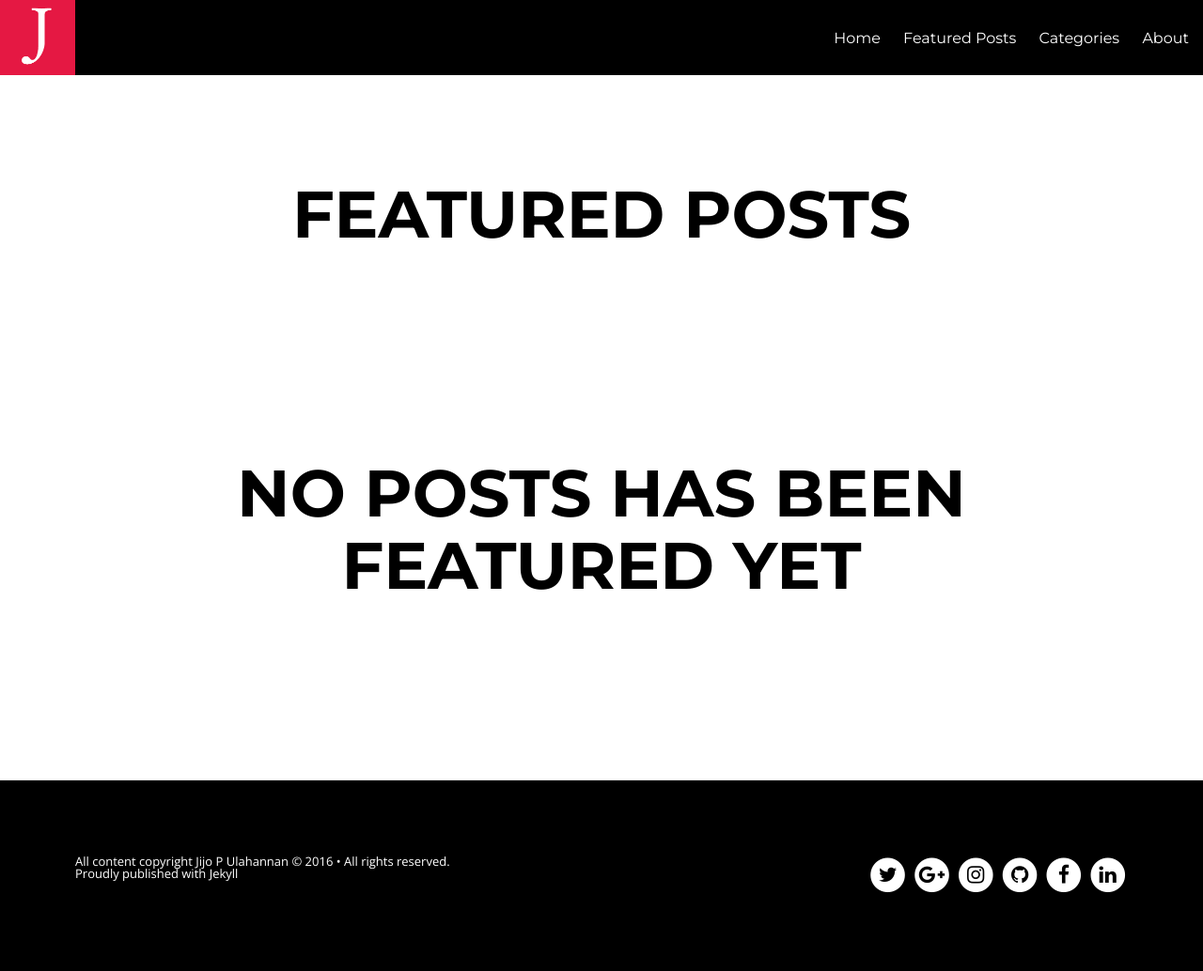
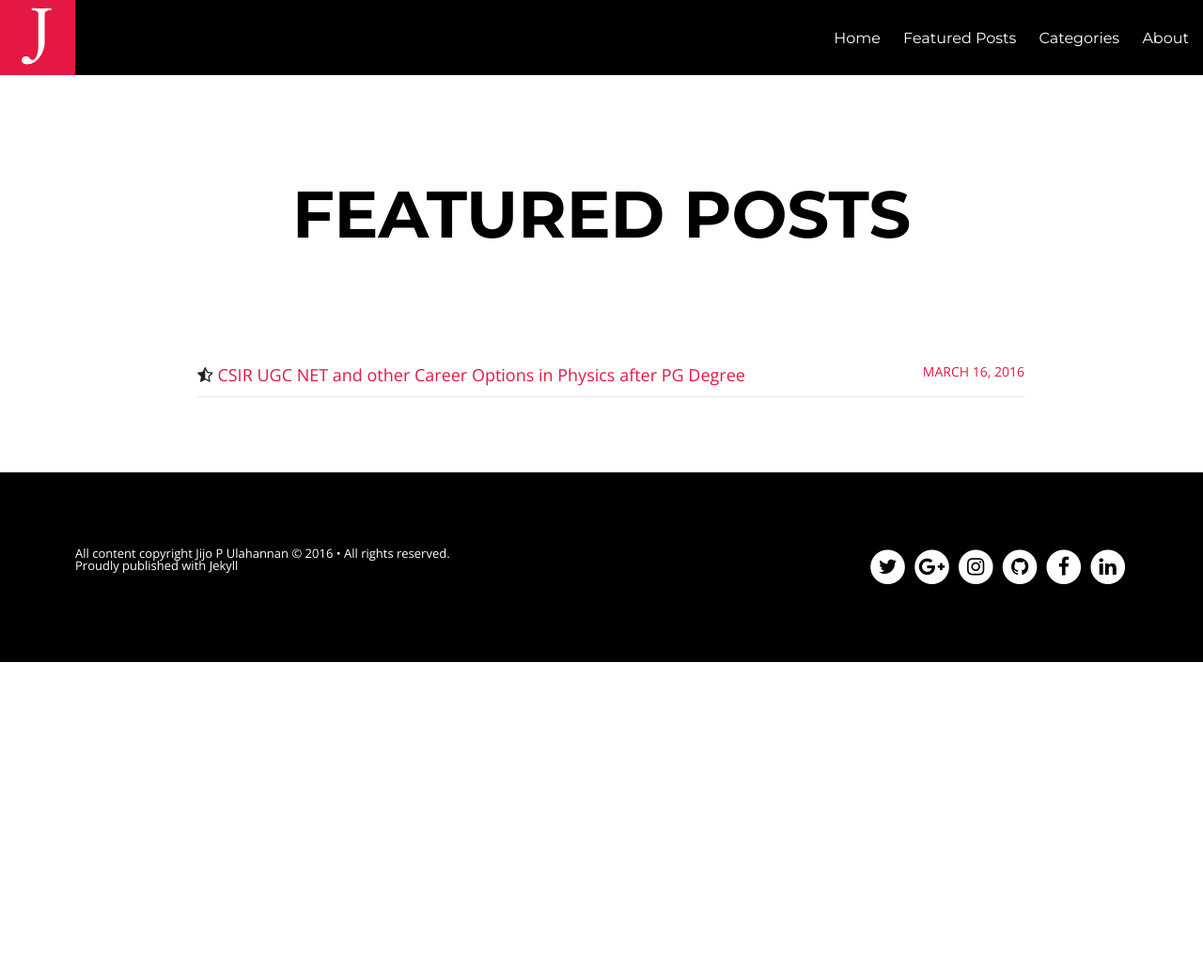
Before and after one commit to nishad/jijopu.github.io, a Jekyll site: the page built from featured.html, in a window 1280 px wide. Shown: the whole page at 94% size. Built offline with Jekyll 4.4.1, drawn with Linux system fonts in a browser that asks for light colours; nearby versions of some CDN libraries; after the commit the page ends 900 px from its top, so only the background shows below that.

Commit message:
Updated 2016-03-16-an-awesome-csir-ugc-net-and-other-career-options-in-physics-after-pg-degree.md

```diff
--- a/_posts/2016-03-16-an-awesome-csir-ugc-net-and-other-career-options-in-physics-after-pg-degree.md
+++ b/_posts/2016-03-16-an-awesome-csir-ugc-net-and-other-career-options-in-physics-after-pg-degree.md
@@ -1,17 +1,19 @@
 ---
 layout: post
 published: true
-description: ""
-headline: ""
+description: Post on Career Options for Physics Students
+headline: CISR UGC NET
 modified: ""
-categories: null
+categories:
+  - "null"
 tags: ""
 imagefeature: ""
 mathjax: false
-featured: false
+featured: true
 comments: false
 title: CSIR UGC NET and other Career Options in Physics after PG Degree
 ---
+
 
 ## Opportunities ahead
 
```
